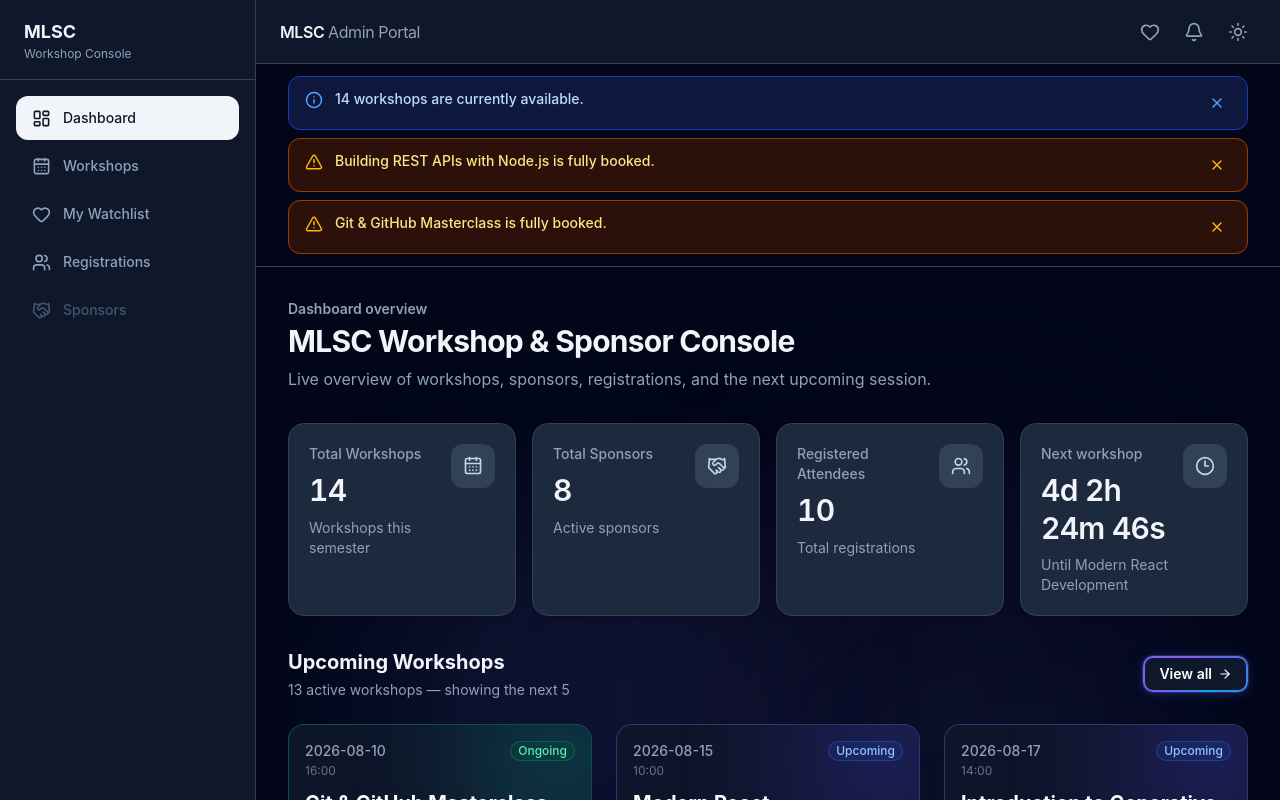
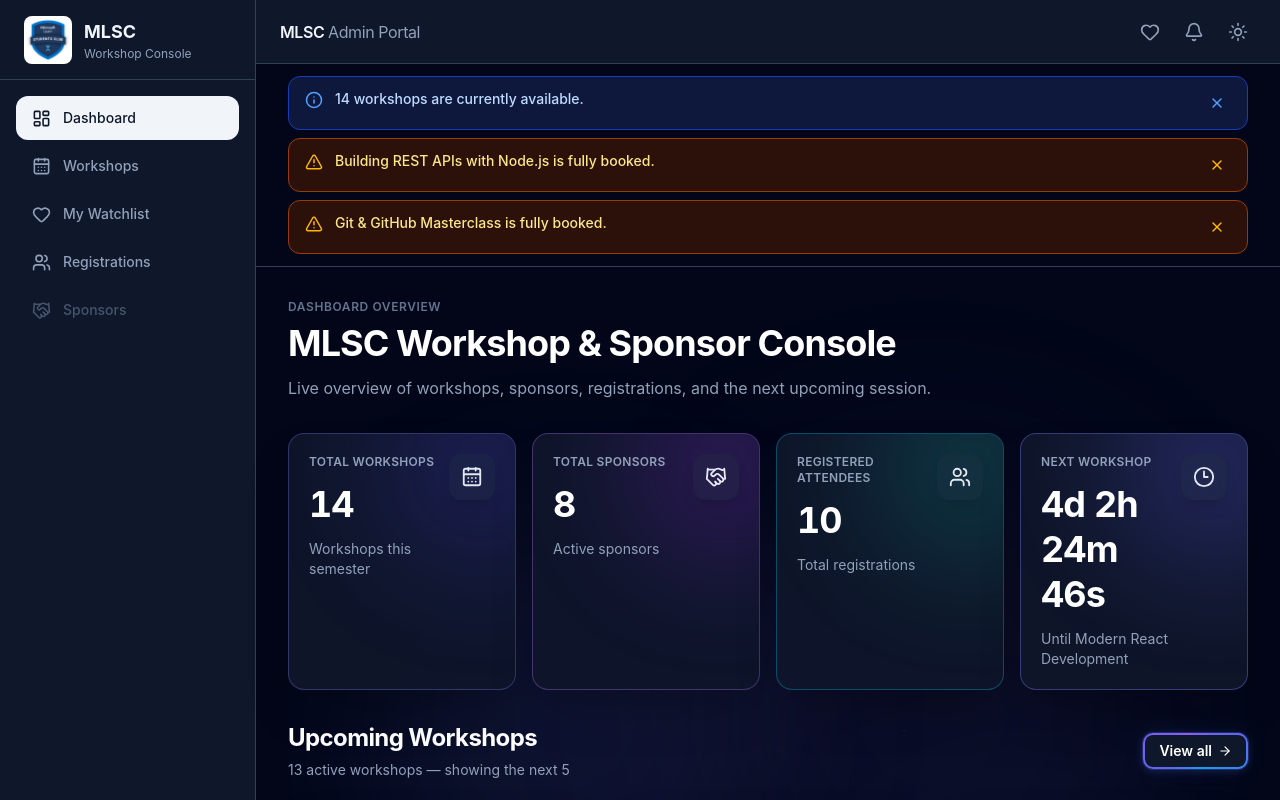
Before and after one commit to Beast18akash/Mlsc-Dashboard, a React (Vite) app: page / in a window 1280 px wide. Shown: the top 800 px of the page. Built offline with nearby package versions, Linux system fonts and the light colour scheme.

Commit message:
feat: enhance dashboard visuals and interactions

```diff
--- a/src/components/Layout/Sidebar.jsx
+++ b/src/components/Layout/Sidebar.jsx
@@ -8,6 +8,7 @@ import {
   X,
 } from "lucide-react";
 import { useWatchlistContext } from "../../context/WatchlistContext";
+import mlscLogo from "../../assets/mlsc_vcet_logo.jpg";
 
 /**
  * Sidebar
@@ -122,8 +123,13 @@ const Sidebar = ({ activeView, onNavigate, isMobileOpen, onMobileClose }) => {
     <>
       {/* ── Desktop sidebar (lg+) ─────────────────────────────────────── */}
       <aside className="hidden w-64 shrink-0 border-r border-slate-200 bg-white dark:border-slate-700 dark:bg-slate-900 lg:flex lg:flex-col">
-        <div className="flex h-20 items-center border-b border-slate-200 px-6 dark:border-slate-700">
-          <div>
+        <div className="flex h-20 items-center gap-3 border-b border-slate-200 px-6 dark:border-slate-700">
+          <img
+            src={mlscLogo}
+            alt="MLSC Students Club logo"
+            className="h-12 w-12 shrink-0 rounded-lg object-contain"
+          />
+          <div className="min-w-0">
             <p className="text-lg font-bold text-slate-900 dark:text-slate-100">MLSC</p>
             <p className="text-xs text-slate-500 dark:text-slate-400">Workshop Console</p>
           </div>
@@ -152,9 +158,16 @@ const Sidebar = ({ activeView, onNavigate, isMobileOpen, onMobileClose }) => {
       >
         {/* Drawer header with close button */}
         <div className="flex h-16 items-center justify-between border-b border-slate-200 px-5 dark:border-slate-700">
-          <div>
-            <p className="text-base font-bold text-slate-900 dark:text-slate-100">MLSC</p>
-            <p className="text-xs text-slate-500 dark:text-slate-400">Workshop Console</p>
+          <div className="flex items-center gap-2.5">
+            <img
+              src={mlscLogo}
+              alt="MLSC Students Club logo"
+              className="h-10 w-10 shrink-0 rounded-lg object-contain"
+            />
+            <div className="min-w-0">
+              <p className="text-base font-bold text-slate-900 dark:text-slate-100">MLSC</p>
+              <p className="text-xs text-slate-500 dark:text-slate-400">Workshop Console</p>
+            </div>
           </div>
           <button
             ref={closeButtonRef}
--- a/src/components/dashboard/MetricCard.jsx
+++ b/src/components/dashboard/MetricCard.jsx
@@ -1,7 +1,17 @@
 import { useId } from "react";
 import useCountUp from "../../hooks/useCountUp";
 
-const MetricCard = ({ title, value, description, icon: Icon, animate = false, valueLabel }) => {
+const MetricCard = ({
+  title,
+  value,
+  description,
+  icon: Icon,
+  animate = false,
+  valueLabel,
+  glowClass = "",
+  borderClass = "",
+  iconGlowClass = ""
+}) => {
   const titleId = useId();
   const isNumeric = typeof value === "number";
   const animatedValue = useCountUp(isNumeric ? value : 0, { enabled: animate && isNumeric });
@@ -9,28 +19,43 @@ const MetricCard = ({ title, value, description, icon: Icon, animate = false, va
 
   return (
     <article
-      className="group flex min-h-40 min-w-0 flex-col rounded-2xl border border-slate-200 bg-white p-5 shadow-sm transition-shadow duration-200 hover:shadow-md dark:border-slate-700 dark:bg-slate-800"
+      className={`group relative min-h-40 min-w-0 overflow-hidden rounded-2xl border bg-white p-5 shadow-lg transition-all duration-300 hover:scale-[1.02] hover:shadow-xl dark:bg-slate-900/95 dark:shadow-2xl ${borderClass}`}
       aria-labelledby={titleId}
     >
-      <div className="flex items-start justify-between">
+      {/* Corner glow effect */}
+      {glowClass && (
+        <div
+          className={`pointer-events-none absolute -right-16 -top-16 h-48 w-48 rounded-full opacity-30 blur-3xl transition-opacity duration-300 group-hover:opacity-50 dark:opacity-40 dark:group-hover:opacity-60 ${glowClass}`}
+          aria-hidden="true"
+        />
+      )}
+
+      {/* Card content */}
+      <div className="relative z-10 flex items-start justify-between">
         <div className="min-w-0 flex-1">
-          <h2 id={titleId} className="text-sm font-medium text-slate-600 dark:text-slate-400">
+          <h2 id={titleId} className="text-xs font-semibold uppercase tracking-wide text-slate-500 dark:text-slate-400">
             {title}
           </h2>
           <p
-            className="mt-2 break-words text-2xl font-semibold leading-tight tracking-tight text-slate-900 tabular-nums dark:text-slate-100 sm:text-3xl"
+            className="mt-3 break-words text-3xl font-bold leading-tight tracking-tight text-slate-900 tabular-nums dark:text-white sm:text-4xl"
             aria-label={valueLabel}
           >
             {displayValue}
           </p>
-          <p className="mt-2 break-words text-sm leading-5 text-slate-500 dark:text-slate-400">
+          <p className="mt-3 break-words text-sm leading-5 text-slate-600 dark:text-slate-400">
             {description}
           </p>
         </div>
 
         {Icon && (
-          <div className="ml-3 shrink-0 rounded-xl bg-slate-100 p-3 text-slate-700 transition-colors group-hover:bg-slate-200 dark:bg-slate-700 dark:text-slate-300 dark:group-hover:bg-slate-600">
-            <Icon size={20} aria-hidden="true" />
+          <div className={`relative ml-3 shrink-0 overflow-hidden rounded-xl bg-slate-100 p-3 backdrop-blur-sm transition-all duration-300 group-hover:bg-slate-200 dark:bg-slate-800/50 dark:group-hover:bg-slate-800/70 ${iconGlowClass ? 'shadow-lg' : ''}`}>
+            {iconGlowClass && (
+              <div
+                className={`pointer-events-none absolute inset-0 opacity-15 blur-xl transition-opacity duration-300 group-hover:opacity-30 dark:opacity-20 dark:group-hover:opacity-40 ${iconGlowClass}`}
+                aria-hidden="true"
+              />
+            )}
+            <Icon size={22} className="relative z-10 text-slate-700 dark:text-slate-200" aria-hidden="true" />
           </div>
         )}
       </div>
--- a/src/components/dashboard/MetricsGrid.jsx
+++ b/src/components/dashboard/MetricsGrid.jsx
@@ -28,6 +28,9 @@ const MetricsGrid = ({
         description="Workshops this semester"
         icon={CalendarDays}
         animate
+        glowClass="metric-glow-workshops"
+        borderClass="border-blue-500/20 dark:border-indigo-400/30"
+        iconGlowClass="metric-glow-workshops"
       />
 
       <MetricCard
@@ -36,6 +39,9 @@ const MetricsGrid = ({
         description="Active sponsors"
         icon={Handshake}
         animate
+        glowClass="metric-glow-sponsors"
+        borderClass="border-violet-500/20 dark:border-purple-400/30"
+        iconGlowClass="metric-glow-sponsors"
       />
 
       <MetricCard
@@ -44,6 +50,9 @@ const MetricsGrid = ({
         description="Total registrations"
         icon={Users}
         animate
+        glowClass="metric-glow-attendees"
+        borderClass="border-teal-500/20 dark:border-cyan-400/30"
+        iconGlowClass="metric-glow-attendees"
       />
 
       <MetricCard
@@ -52,6 +61,9 @@ const MetricsGrid = ({
         description={countdownDescription}
         icon={Clock3}
         valueLabel="Countdown to the next upcoming workshop"
+        glowClass="metric-glow-countdown"
+        borderClass="border-indigo-500/25 dark:border-indigo-400/35"
+        iconGlowClass="metric-glow-countdown"
       />
     </section>
   );
--- a/src/components/dashboard/WorkshopPreview.jsx
+++ b/src/components/dashboard/WorkshopPreview.jsx
@@ -28,22 +28,22 @@ const WorkshopPreview = ({ workshops, sponsors, onViewAll }) => {
         return {
           glowClass: "card-glow-ongoing",
           border: "border-teal-500/20 dark:border-teal-400/30",
-          progress: "bg-gradient-to-r from-teal-400 to-emerald-400",
-          progressBg: "bg-slate-700/50 dark:bg-slate-800/50",
+          progress: "bg-gradient-to-r from-teal-500 to-emerald-500",
+          progressBg: "bg-slate-200 dark:bg-slate-700/50",
         };
       case "Completed":
         return {
           glowClass: "card-glow-completed",
           border: "border-slate-500/20 dark:border-slate-400/20",
-          progress: "bg-gradient-to-r from-slate-400 to-slate-500",
-          progressBg: "bg-slate-700/50 dark:bg-slate-800/50",
+          progress: "bg-gradient-to-r from-slate-500 to-slate-600",
+          progressBg: "bg-slate-200 dark:bg-slate-700/50",
         };
       default: // Upcoming
         return {
           glowClass: "card-glow-upcoming",
           border: "border-blue-500/20 dark:border-indigo-400/30",
-          progress: "bg-gradient-to-r from-blue-400 to-indigo-400",
-          progressBg: "bg-slate-700/50 dark:bg-slate-800/50",
+          progress: "bg-gradient-to-r from-blue-500 to-indigo-500",
+          progressBg: "bg-slate-200 dark:bg-slate-700/50",
         };
     }
   };
@@ -53,10 +53,9 @@ const WorkshopPreview = ({ workshops, sponsors, onViewAll }) => {
       {/* Section header */}
       <div className="mb-6 flex items-center justify-between">
         <div>
-          <h2 className="text-xl font-bold text-slate-900 dark:text-slate-100">Upcoming Workshops</h2>
-          <p className="mt-1 text-sm text-slate-500 dark:text-slate-400">
-            {totalActive} active workshop{totalActive !== 1 ? "s" : ""} —{" "}
-            showing the next {Math.min(PREVIEW_LIMIT, previewWorkshops.length)}
+          <h2 className="text-2xl font-bold tracking-tight text-slate-900 dark:text-white">Upcoming Workshops</h2>
+          <p className="mt-1.5 text-sm text-slate-600 dark:text-slate-400">
+            {totalActive} active workshop{totalActive !== 1 ? "s" : ""} — showing the next {Math.min(PREVIEW_LIMIT, previewWorkshops.length)}
           </p>
         </div>
         <button
@@ -97,12 +96,12 @@ const WorkshopPreview = ({ workshops, sponsors, onViewAll }) => {
             return (
               <article
                 key={workshop.id}
-                className={`group relative overflow-hidden rounded-2xl border bg-slate-50 shadow-xl transition-all duration-300 hover:scale-[1.01] hover:shadow-2xl dark:bg-slate-900/95 ${accent.border}`}
+                className={`group relative overflow-hidden rounded-2xl border bg-white shadow-lg transition-all duration-300 hover:scale-[1.01] hover:shadow-xl dark:bg-slate-900/95 dark:shadow-2xl ${accent.border}`}
                 aria-label={workshop.title}
               >
                 {/* Corner glow effect */}
                 <div
-                  className={`pointer-events-none absolute -right-16 -top-16 h-48 w-48 rounded-full opacity-40 blur-3xl transition-opacity duration-300 group-hover:opacity-60 ${accent.glowClass}`}
+                  className={`pointer-events-none absolute -right-16 -top-16 h-48 w-48 rounded-full opacity-25 blur-3xl transition-opacity duration-300 group-hover:opacity-40 dark:opacity-40 dark:group-hover:opacity-60 ${accent.glowClass}`}
                   aria-hidden="true"
                 />
 
@@ -198,7 +197,7 @@ const WorkshopPreview = ({ workshops, sponsors, onViewAll }) => {
                   </div>
 
                   {/* Footer */}
-                  <div className="border-t border-slate-200/50 bg-slate-100/50 px-4 py-2.5 backdrop-blur-sm dark:border-slate-800/50 dark:bg-slate-800/30">
+                  <div className="border-t border-slate-200 bg-slate-50 px-4 py-2.5 dark:border-slate-800/50 dark:bg-slate-800/30">
                     <div className="flex items-center justify-between text-xs">
                       <span className="font-semibold text-slate-900 dark:text-white">
                         {workshop.seatsFilled}/{workshop.capacity}
@@ -207,7 +206,7 @@ const WorkshopPreview = ({ workshops, sponsors, onViewAll }) => {
                         className={`font-medium ${
                           isFull
                             ? "text-red-600 dark:text-red-400"
-                            : "text-slate-500 dark:text-slate-400"
+                            : "text-slate-600 dark:text-slate-400"
                         }`}
                       >
                         {isFull ? "Full" : `${seatsRemaining} left`}
--- a/src/components/ui/AuroraBackground.jsx
+++ b/src/components/ui/AuroraBackground.jsx
@@ -80,7 +80,7 @@ const AuroraBackground = ({ children, className = "", showStars = true }) => {
             y: [-50, 50, -50],
           })}
           transition={getAnimationTransition(25)}
-          className="absolute left-[10%] top-[20%] h-[400px] w-[400px] rounded-full bg-indigo-500/20 blur-[100px] dark:bg-indigo-400/30"
+          className="absolute left-[10%] top-[20%] h-[400px] w-[400px] rounded-full bg-indigo-400/30 blur-[100px] dark:bg-indigo-400/30"
           style={{ willChange: shouldReduceMotion ? "auto" : "transform, opacity" }}
         />
 
@@ -93,7 +93,7 @@ const AuroraBackground = ({ children, className = "", showStars = true }) => {
             y: [60, -40, 60],
           })}
           transition={getAnimationTransition(30, 2)}
-          className="absolute right-[15%] top-[10%] h-[500px] w-[500px] rounded-full bg-violet-500/15 blur-[120px] dark:bg-violet-400/25"
+          className="absolute right-[15%] top-[10%] h-[500px] w-[500px] rounded-full bg-violet-400/25 blur-[120px] dark:bg-violet-400/25"
           style={{ willChange: shouldReduceMotion ? "auto" : "transform, opacity" }}
         />
 
@@ -106,7 +106,7 @@ const AuroraBackground = ({ children, className = "", showStars = true }) => {
             y: [80, -60, 80],
           })}
           transition={getAnimationTransition(28, 5)}
-          className="absolute bottom-[10%] left-[20%] h-[450px] w-[450px] rounded-full bg-cyan-500/15 blur-[110px] dark:bg-cyan-400/20"
+          className="absolute bottom-[10%] left-[20%] h-[450px] w-[450px] rounded-full bg-cyan-400/25 blur-[110px] dark:bg-cyan-400/20"
           style={{ willChange: shouldReduceMotion ? "auto" : "transform, opacity" }}
         />
 
@@ -119,7 +119,7 @@ const AuroraBackground = ({ children, className = "", showStars = true }) => {
             y: [-70, 90, -70],
           })}
           transition={getAnimationTransition(32, 8)}
-          className="absolute bottom-[20%] right-[10%] h-[380px] w-[380px] rounded-full bg-blue-500/15 blur-[100px] dark:bg-blue-400/25"
+          className="absolute bottom-[20%] right-[10%] h-[380px] w-[380px] rounded-full bg-blue-400/25 blur-[100px] dark:bg-blue-400/25"
           style={{ willChange: shouldReduceMotion ? "auto" : "transform, opacity" }}
         />
 
@@ -147,7 +147,7 @@ const AuroraBackground = ({ children, className = "", showStars = true }) => {
                         delay: star.delay,
                       }
                 }
-                className="absolute rounded-full bg-slate-300/40 dark:bg-slate-400/30"
+                className="absolute rounded-full bg-slate-400/50 dark:bg-slate-400/30"
                 style={{
                   left: `${star.x}%`,
                   top: `${star.y}%`,
--- a/src/index.css
+++ b/src/index.css
@@ -251,3 +251,190 @@
     transparent 80%
   );
 }
+
+/* ─── Premium Metric Card Glow Effects ──────────────────────────────────────
+ *
+ * Subtle radial gradient glows for dashboard metric cards.
+ * These match the premium workshop card visual language.
+ * ────────────────────────────────────────────────────────────────────────── */
+
+/* Total Workshops - Blue/Indigo */
+.metric-glow-workshops {
+  background: radial-gradient(
+    circle at center,
+    rgba(30, 58, 138, 0.95) 0%,
+    rgba(29, 78, 216, 0.9) 20%,
+    rgba(37, 99, 235, 0.8) 40%,
+    rgba(59, 130, 246, 0.5) 60%,
+    transparent 80%
+  );
+}
+
+.dark .metric-glow-workshops {
+  background: radial-gradient(
+    circle at center,
+    rgba(49, 46, 129, 0.95) 0%,
+    rgba(55, 48, 163, 0.9) 20%,
+    rgba(67, 56, 202, 0.85) 40%,
+    rgba(79, 70, 229, 0.7) 60%,
+    transparent 80%
+  );
+}
+
+/* Total Sponsors - Violet/Purple */
+.metric-glow-sponsors {
+  background: radial-gradient(
+    circle at center,
+    rgba(76, 29, 149, 0.95) 0%,
+    rgba(109, 40, 217, 0.9) 20%,
+    rgba(124, 58, 237, 0.8) 40%,
+    rgba(139, 92, 246, 0.5) 60%,
+    transparent 80%
+  );
+}
+
+.dark .metric-glow-sponsors {
+  background: radial-gradient(
+    circle at center,
+    rgba(88, 28, 135, 0.95) 0%,
+    rgba(107, 33, 168, 0.9) 20%,
+    rgba(126, 34, 206, 0.85) 40%,
+    rgba(147, 51, 234, 0.7) 60%,
+    transparent 80%
+  );
+}
+
+/* Registered Attendees - Teal/Cyan */
+.metric-glow-attendees {
+  background: radial-gradient(
+    circle at center,
+    rgba(19, 78, 74, 0.95) 0%,
+    rgba(15, 118, 110, 0.9) 20%,
+    rgba(6, 182, 212, 0.8) 40%,
+    rgba(34, 211, 238, 0.5) 60%,
+    transparent 80%
+  );
+}
+
+.dark .metric-glow-attendees {
+  background: radial-gradient(
+    circle at center,
+    rgba(19, 78, 74, 0.95) 0%,
+    rgba(15, 118, 110, 0.9) 20%,
+    rgba(13, 148, 136, 0.85) 40%,
+    rgba(20, 184, 166, 0.7) 60%,
+    transparent 80%
+  );
+}
+
+/* Next Workshop - Blue/Purple (more prominent) */
+.metric-glow-countdown {
+  background: radial-gradient(
+    circle at center,
+    rgba(30, 58, 138, 1) 0%,
+    rgba(67, 56, 202, 0.95) 20%,
+    rgba(79, 70, 229, 0.85) 40%,
+    rgba(99, 102, 241, 0.6) 60%,
+    transparent 80%
+  );
+}
+
+.dark .metric-glow-countdown {
+  background: radial-gradient(
+    circle at center,
+    rgba(49, 46, 129, 1) 0%,
+    rgba(67, 56, 202, 0.95) 20%,
+    rgba(79, 70, 229, 0.9) 40%,
+    rgba(129, 140, 248, 0.75) 60%,
+    transparent 80%
+  );
+}
+
+/* Hover effects - slightly more intense */
+.group:hover .metric-glow-workshops {
+  background: radial-gradient(
+    circle at center,
+    rgba(23, 37, 84, 1) 0%,
+    rgba(30, 58, 138, 0.95) 20%,
+    rgba(29, 78, 216, 0.9) 40%,
+    rgba(37, 99, 235, 0.7) 60%,
+    transparent 80%
+  );
+}
+
+.dark .group:hover .metric-glow-workshops {
+  background: radial-gradient(
+    circle at center,
+    rgba(35, 35, 90, 1) 0%,
+    rgba(49, 46, 129, 1) 20%,
+    rgba(55, 48, 163, 0.95) 40%,
+    rgba(67, 56, 202, 0.85) 60%,
+    transparent 80%
+  );
+}
+
+.group:hover .metric-glow-sponsors {
+  background: radial-gradient(
+    circle at center,
+    rgba(59, 7, 100, 1) 0%,
+    rgba(76, 29, 149, 1) 20%,
+    rgba(109, 40, 217, 0.95) 40%,
+    rgba(124, 58, 237, 0.7) 60%,
+    transparent 80%
+  );
+}
+
+.dark .group:hover .metric-glow-sponsors {
+  background: radial-gradient(
+    circle at center,
+    rgba(74, 4, 78, 1) 0%,
+    rgba(88, 28, 135, 1) 20%,
+    rgba(107, 33, 168, 0.95) 40%,
+    rgba(126, 34, 206, 0.85) 60%,
+    transparent 80%
+  );
+}
+
+.group:hover .metric-glow-attendees {
+  background: radial-gradient(
+    circle at center,
+    rgba(13, 55, 53, 1) 0%,
+    rgba(19, 78, 74, 1) 20%,
+    rgba(15, 118, 110, 0.95) 40%,
+    rgba(6, 182, 212, 0.7) 60%,
+    transparent 80%
+  );
+}
+
+.dark .group:hover .metric-glow-attendees {
+  background: radial-gradient(
+    circle at center,
+    rgba(13, 55, 53, 1) 0%,
+    rgba(19, 78, 74, 1) 20%,
+    rgba(15, 118, 110, 0.95) 40%,
+    rgba(13, 148, 136, 0.85) 60%,
+    transparent 80%
+  );
+}
+
+.group:hover .metric-glow-countdown {
+  background: radial-gradient(
+    circle at center,
+    rgba(23, 37, 84, 1) 0%,
+    rgba(49, 46, 129, 1) 20%,
+    rgba(67, 56, 202, 1) 40%,
+    rgba(79, 70, 229, 0.8) 60%,
+    transparent 80%
+  );
+}
+
+.dark .group:hover .metric-glow-countdown {
+  background: radial-gradient(
+    circle at center,
+    rgba(35, 35, 90, 1) 0%,
+    rgba(49, 46, 129, 1) 20%,
+    rgba(67, 56, 202, 1) 40%,
+    rgba(99, 102, 241, 0.9) 60%,
+    transparent 80%
+  );
+}
--- a/src/pages/Dashboard.jsx
+++ b/src/pages/Dashboard.jsx
@@ -102,16 +102,16 @@ const Dashboard = ({ activeView, onNavigate }) => {
             {activeView === "dashboard" && (
               <>
                 <section className="mb-8" aria-labelledby="dashboard-title">
-                  <p className="text-sm font-semibold text-slate-600 dark:text-slate-400">
-                    Dashboard overview
+                  <p className="text-xs font-semibold uppercase tracking-wider text-slate-500 dark:text-slate-500">
+                    Dashboard Overview
                   </p>
                   <h1
                     id="dashboard-title"
-                    className="mt-1 text-2xl font-bold tracking-tight text-slate-900 dark:text-slate-100 sm:text-3xl"
+                    className="mt-2 text-3xl font-bold tracking-tight text-slate-900 dark:text-white sm:text-4xl"
                   >
                     MLSC Workshop &amp; Sponsor Console
                   </h1>
-                  <p className="mt-2 max-w-2xl text-sm text-slate-500 dark:text-slate-400 sm:text-base">
+                  <p className="mt-3 max-w-2xl text-sm leading-relaxed text-slate-600 dark:text-slate-400 sm:text-base">
                     Live overview of workshops, sponsors, registrations, and the
                     next upcoming session.
                   </p>
```
Also changed, not shown: src/components/workshops/WorkshopTable.jsx (+10 -10 lines), src/assets/mlsc_vcet_logo.jpg (added).
